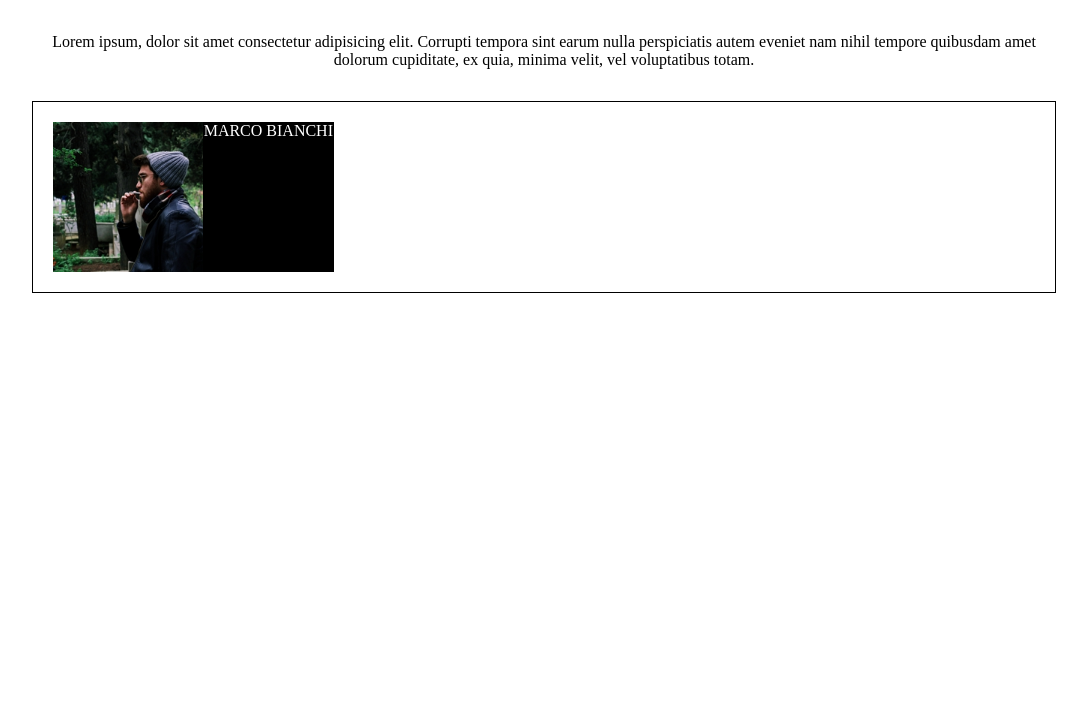
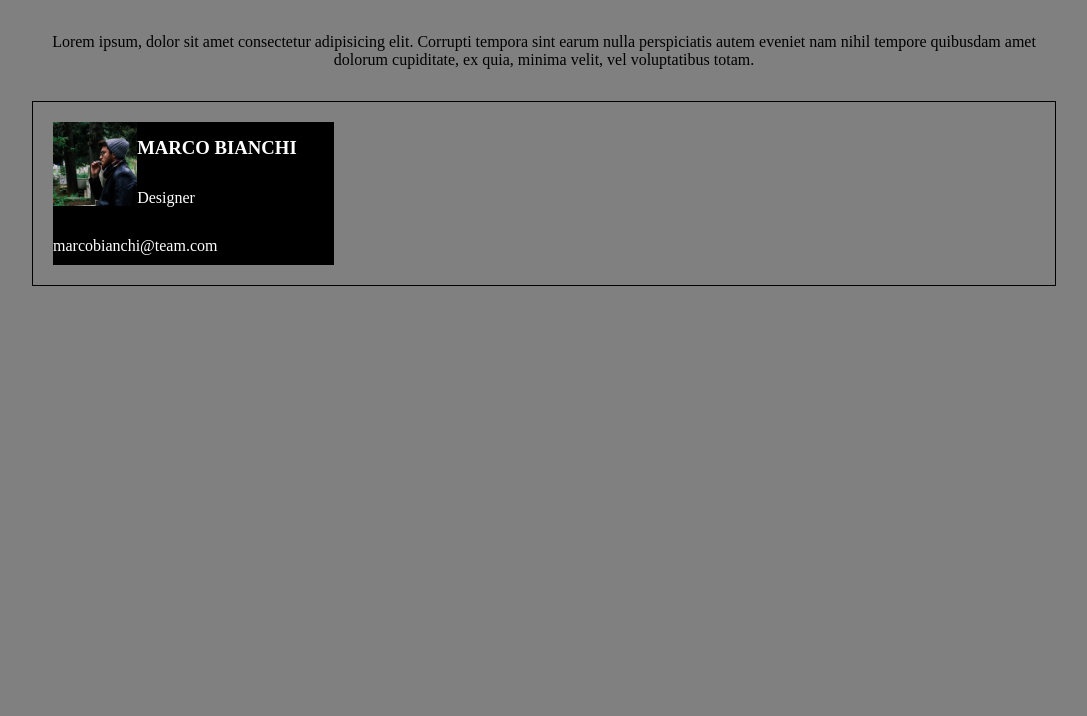
Before and after one commit to simolorevg/html-css-float-cards, a plain HTML site: page index.html in a window 1280 px wide. Shown: the part 84-800 px from the top of the page, without its empty margins (96-1183 px from the left). Drawn offline with Linux system fonts and the light colour scheme.

Commit message:
add some style for the card

```diff
--- a/css/style.css
+++ b/css/style.css
@@ -12,6 +12,10 @@
 }
 
 /*COMMON*/
+
+body{
+    background-color: grey;
+}
 
 /*CONTAINER*/
 
@@ -46,7 +50,6 @@
 .col{
     width: calc(100% / 3 - 20px);
     padding:20px;
-    text-align: center;
     float:left;
 }
 
@@ -59,5 +62,24 @@
 
 .idphoto{
     float:left;
-    height: 150px;
+    width:30%;
+    height:100%;
 }
+
+.info{
+    padding-top: 10px;
+    padding-bottom: 10px;
+}
+.info a{
+    color:white;
+    text-decoration: none;
+}
+
+.info h3{
+    padding-top: 5px;
+}
+
+
+.info p{
+    margin: 30px;
+}
--- a/index.html
+++ b/index.html
@@ -31,7 +31,9 @@
 
                     <div class="card clearfix">
                         <img src="img/male1.png" alt="Marco Bianchi" class="idphoto">
-                        MARCO BIANCHI
+                        <section class="info">
+                            <h3>MARCO BIANCHI</h3> <p>Designer</p> <a href="#mail">marcobianchi@team.com</a>
+                        </section>
                     </div>
 
                 </div>
```
